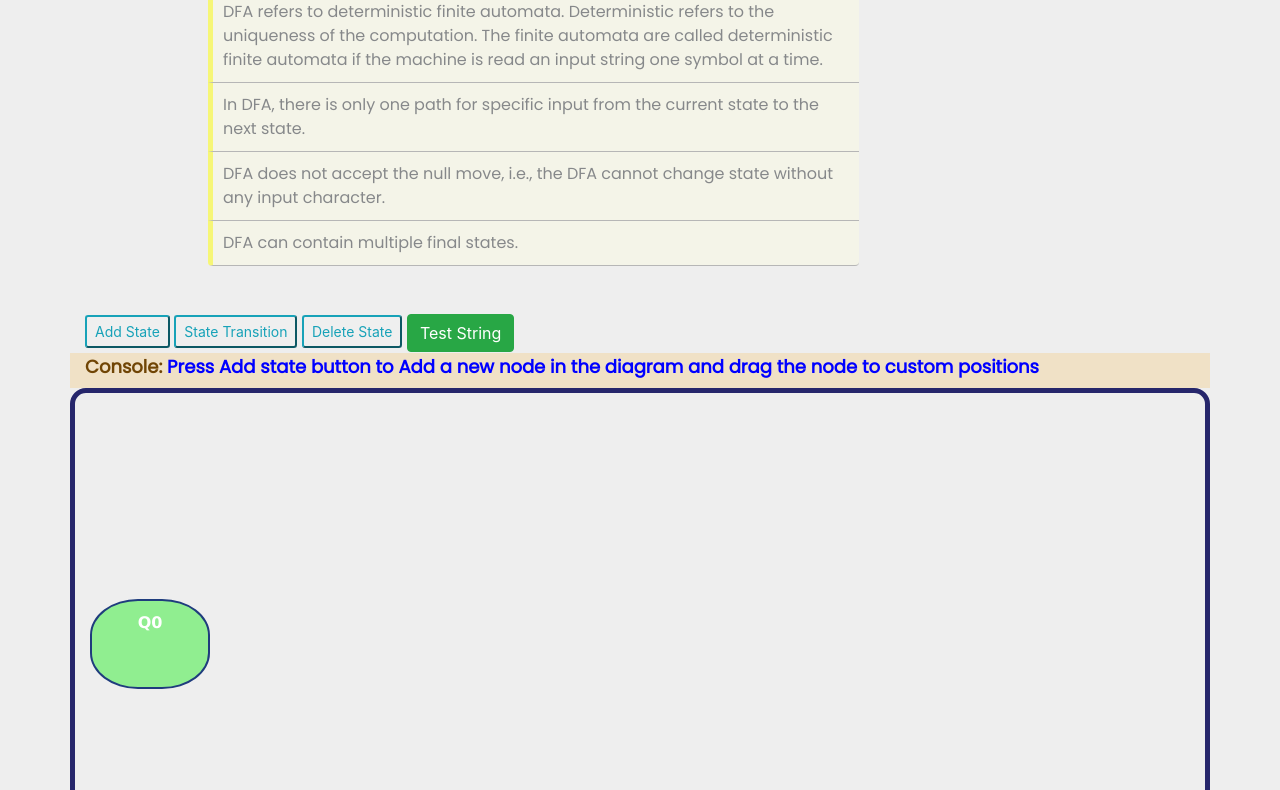
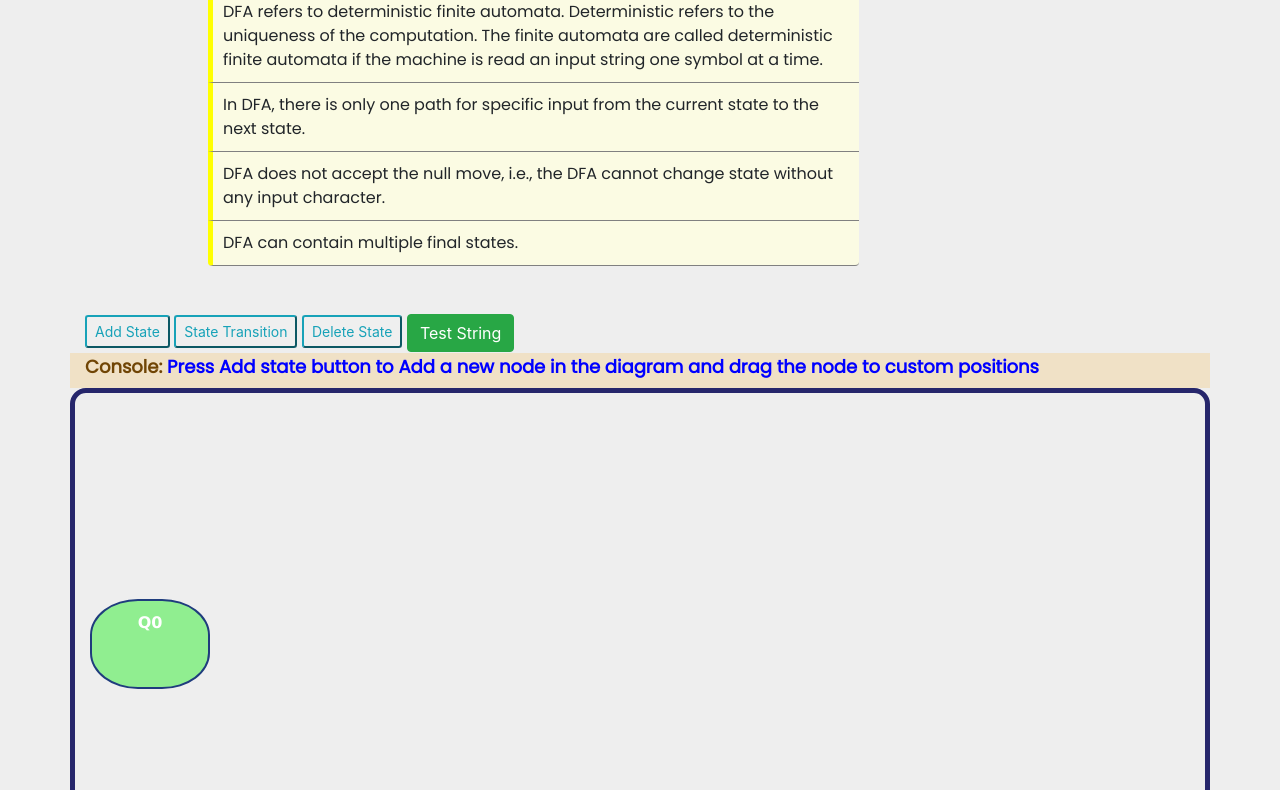
Before and after one commit to arvi18/DFA-Simulator, a plain HTML site: page index.html in a window 1280 px wide. Shown: the part 240-1030 px from the top of the page. Drawn offline with Linux system fonts and the light colour scheme.

Commit message:
removed opacity from rule-box

```diff
--- a/styles.css
+++ b/styles.css
@@ -105,7 +105,7 @@
 #rule-box li {
   background-color: rgba(255, 255, 224, 0.76);
   border: none;
-  opacity: .5;
+
   border-left: 5px solid yellow;
   border-bottom: 1px solid grey;
   font-family: poppins;
```
